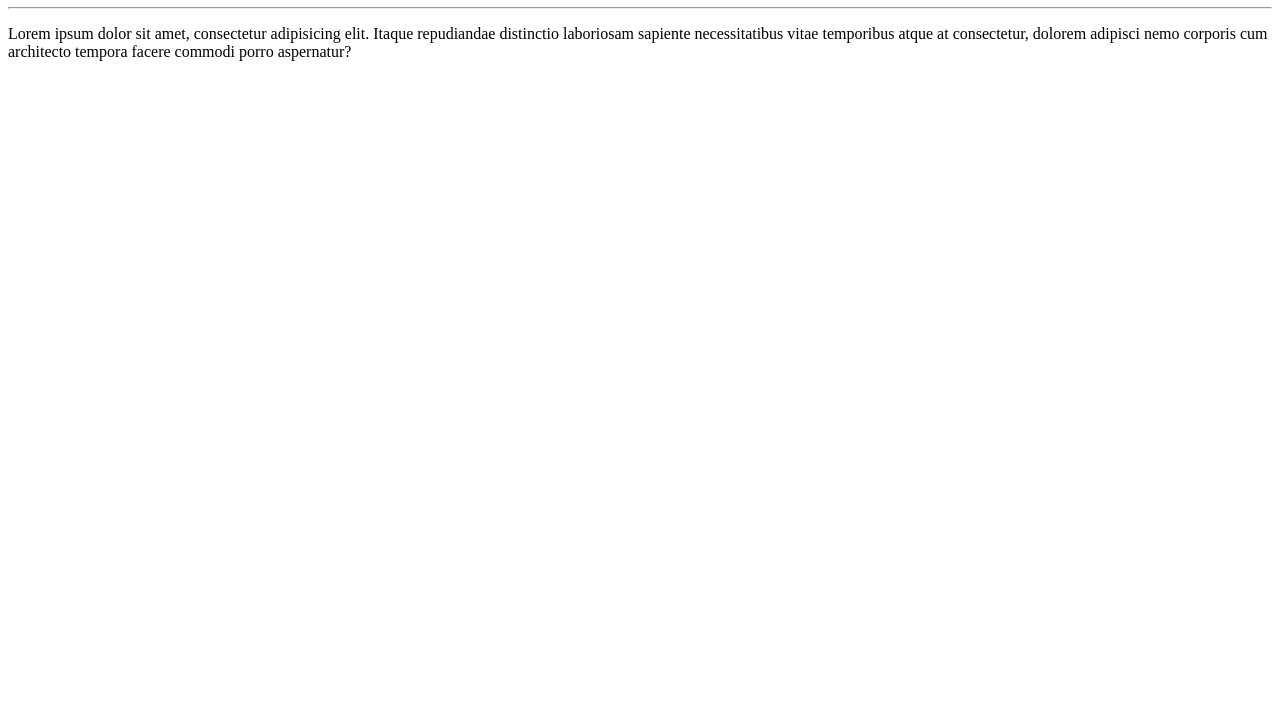
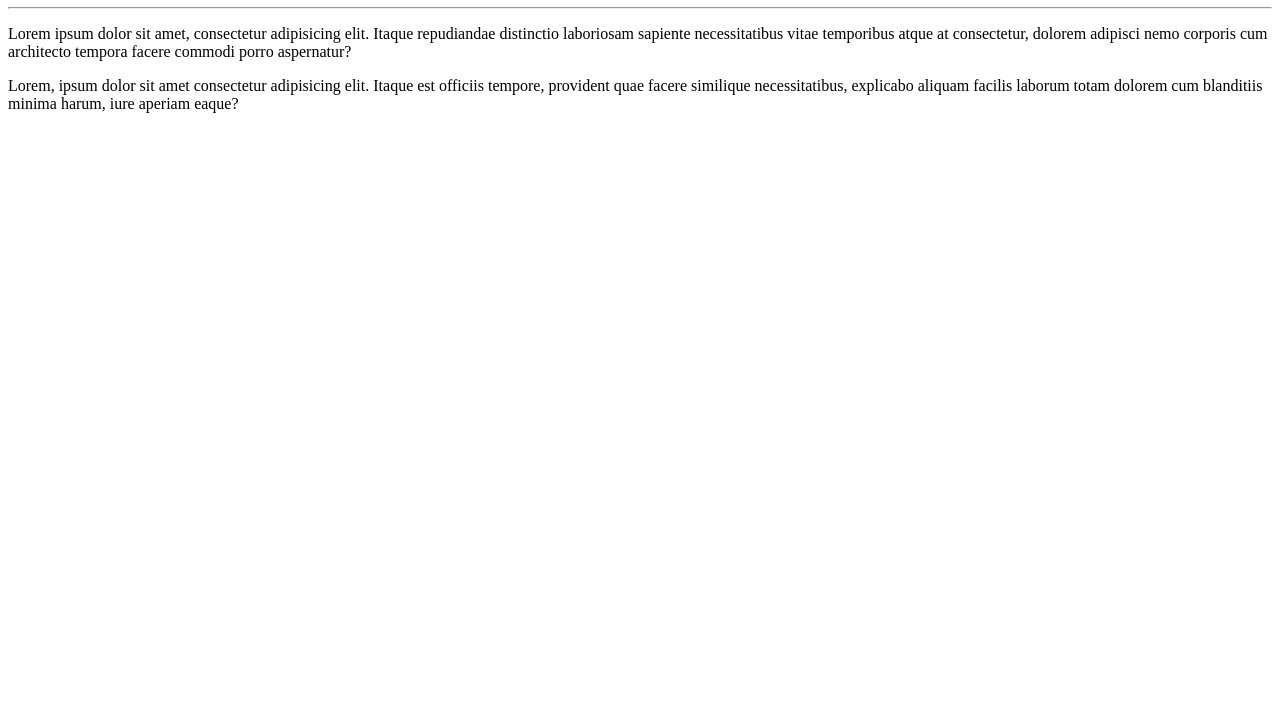
Before and after one commit to jeffbotelho/Ola-Mundo, a plain HTML site: page site-exemplo/index.html in a window 1280 px wide. Shown: the part 73-800 px from the top of the page. Drawn offline with Linux system fonts and the light colour scheme.

Commit message:
adicionei um parágrafo

```diff
--- a/site-exemplo/index.html
+++ b/site-exemplo/index.html
@@ -9,5 +9,6 @@
     <h1>Olá, Mundo!</h1>
     <hr>
     <p>Lorem ipsum dolor sit amet, consectetur adipisicing elit. Itaque repudiandae distinctio laboriosam sapiente necessitatibus vitae temporibus atque at consectetur, dolorem adipisci nemo corporis cum architecto tempora facere commodi porro aspernatur?</p>
+    <p>Lorem, ipsum dolor sit amet consectetur adipisicing elit. Itaque est officiis tempore, provident quae facere similique necessitatibus, explicabo aliquam facilis laborum totam dolorem cum blanditiis minima harum, iure aperiam eaque?</p>
 </body>
 </html>
```
